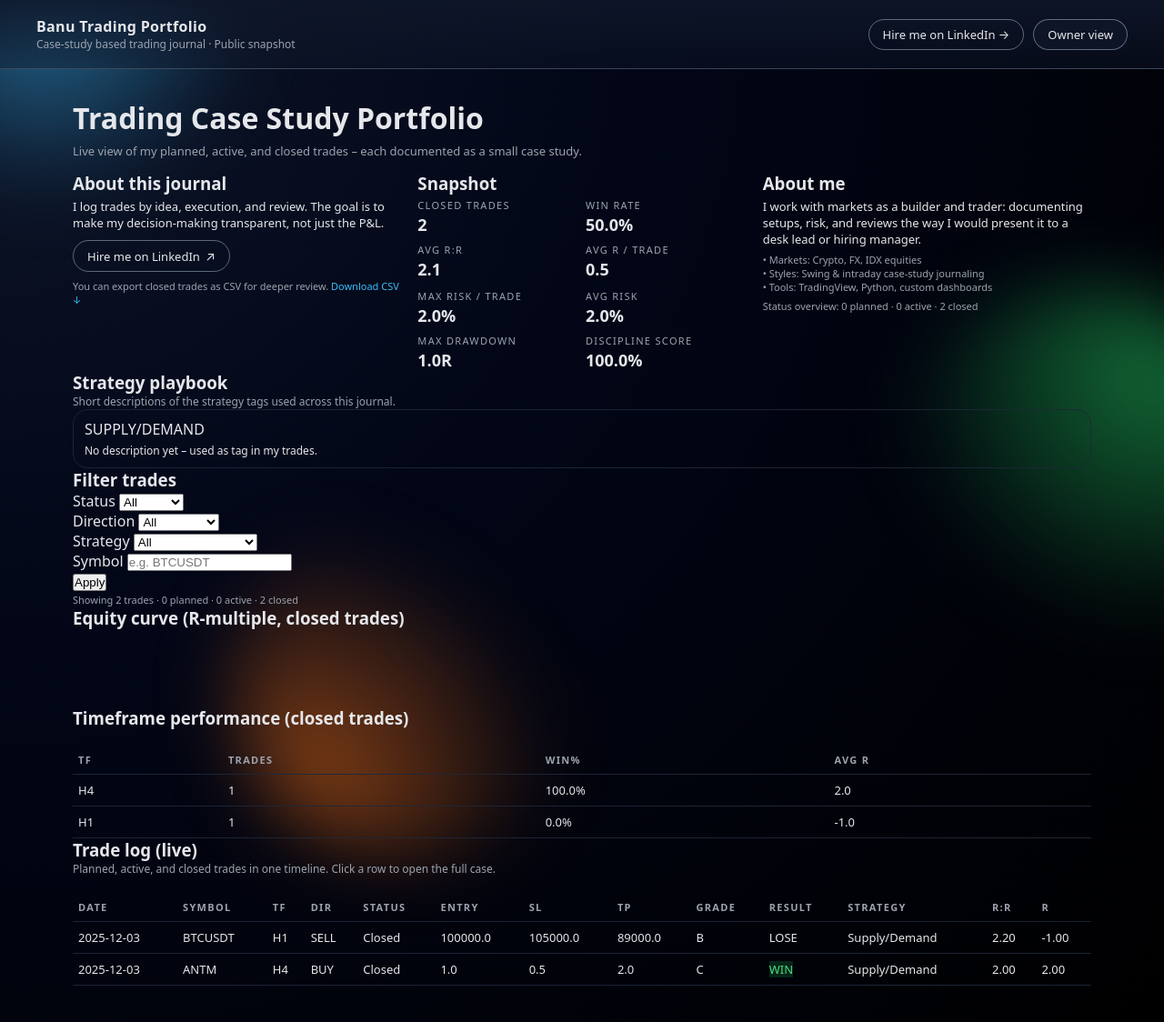
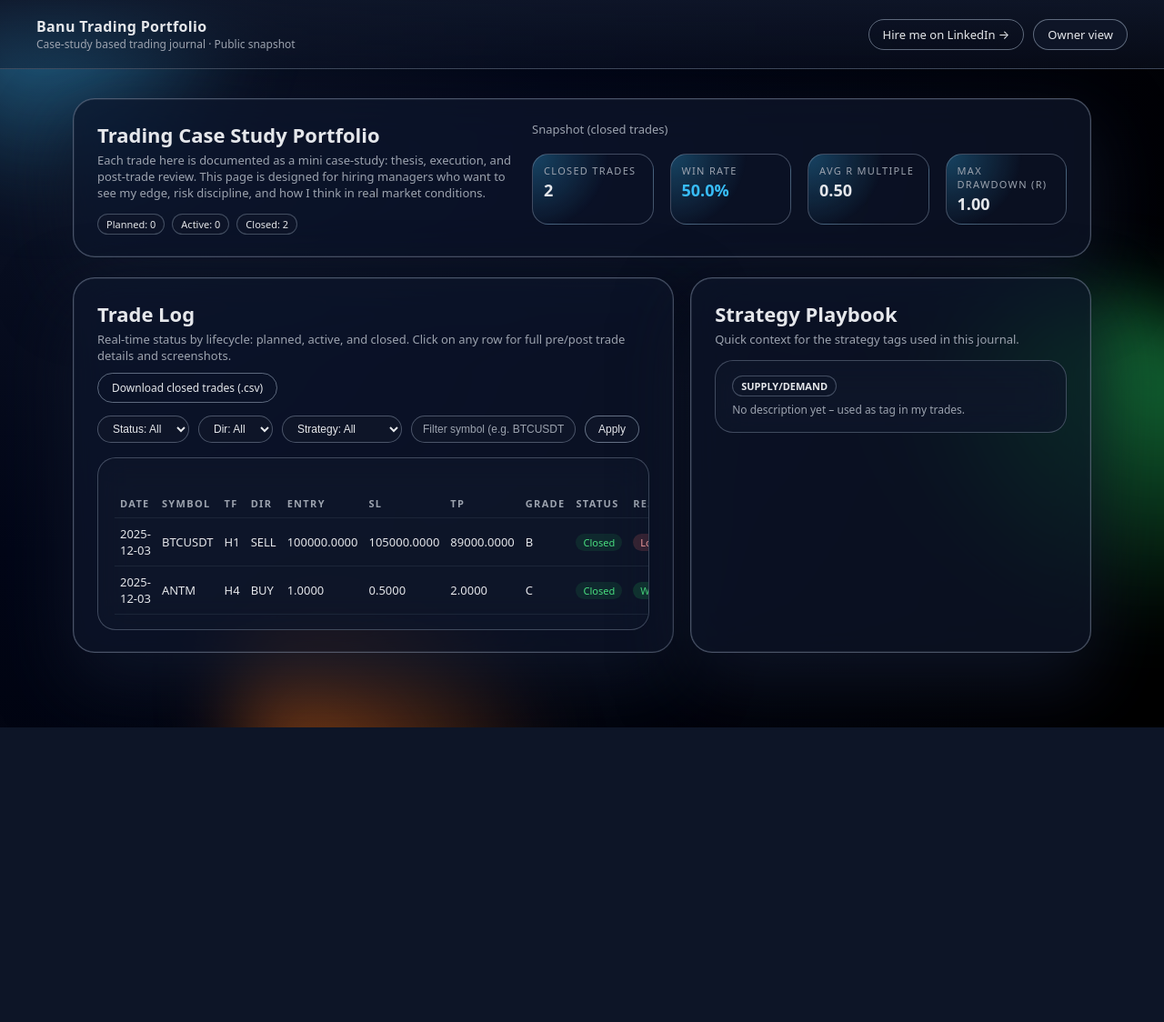
Before and after one commit to banuwij/trading-portfolio, a Flask app: page /public in a window 1280 px wide. Shown: the whole page at 91% size. After the commit the page ends 800 px from the top, so only its background shows below. Run offline with Flask 3, Linux system fonts and the light colour scheme; data comes from the database, SQL or seed files in the repository.

Commit message:
Update public_index.html for portfolio enhancements
Refactor trading case study portfolio page layout and content.

```diff
--- a/templates/public_index.html
+++ b/templates/public_index.html
@@ -1,233 +1,154 @@
 {% extends "base.html" %}
+{% block title %}Trading Case Study Portfolio · Public{% endblock %}
+
 {% block content %}
-<h1 style="margin:0 0 6px;">Trading Case Study Portfolio</h1>
-<p style="font-size:13px;color:#9ca3af;margin:0 0 14px;max-width:680px;">
-  Live view of my planned, active, and closed trades – each documented as a small case study.
+
+<div class="glass-card" style="margin-bottom: 20px;">
+    <div style="display:flex;justify-content:space-between;gap:18px;flex-wrap:wrap;">
+        <div style="max-width:460px;">
+            <div class="section-heading">Trading Case Study Portfolio</div>
+            <p class="section-sub">
+                Each trade here is documented as a mini case-study:
+                thesis, execution, and post-trade review. This page is designed for
+                hiring managers who want to see my edge, risk discipline, and how I think in real market conditions.
             </p>
+            <div style="margin-top:14px;display:flex;gap:8px;flex-wrap:wrap;">
+                <span class="tag-pill">Planned: {{ planned_count }}</span>
+                <span class="tag-pill">Active: {{ active_count }}</span>
+                <span class="tag-pill">Closed: {{ closed_count }}</span>
+            </div>
+        </div>
 
-<div class="card">
-  <div style="display:flex;flex-wrap:wrap;gap:18px;align-items:flex-start;">
-    <div style="flex:1 1 260px;">
-      <h3 style="margin:0 0 4px;">About this journal</h3>
-      <p style="font-size:13px;color:#e5e7eb;margin:0 0 10px;">
-        I log trades by idea, execution, and review. The goal is to make my decision-making
-        transparent, not just the P&amp;L.
-      </p>
-      <a class="btn-outline" href="https://linkedin.com/in/banuwijaya" target="_blank" rel="noopener noreferrer">
-        Hire me on LinkedIn
-        <span style="font-size:14px;">↗</span>
-      </a>
-      <p style="font-size:11px;color:#9ca3af;margin-top:8px;">
-        You can export closed trades as CSV for deeper review.
-        <a href="{{ url_for('export_closed_csv') }}" style="font-size:11px;">Download CSV &darr;</a>
-      </p>
-    </div>
-    <div style="flex:1 1 260px;">
-      <h3 style="margin:0 0 4px;">Snapshot</h3>
-      <div style="display:grid;grid-template-columns:repeat(auto-fit,minmax(130px,1fr));gap:8px;">
-        <div>
+        <div style="flex:1;min-width:260px;">
+            <div class="section-sub" style="margin-bottom:6px;">Snapshot (closed trades)</div>
+            <div class="stats-grid">
+                <div class="stat-pill">
                     <div class="stat-label">Closed trades</div>
                     <div class="stat-value">{{ stats.total }}</div>
                 </div>
-        <div>
+                <div class="stat-pill">
                     <div class="stat-label">Win rate</div>
-          <div class="stat-value">{{ stats.win_rate }}%</div>
+                    <div class="stat-value stat-value-accent">{{ "%.1f"|format(stats.win_rate) }}%</div>
                 </div>
-        <div>
-          <div class="stat-label">Avg R:R</div>
-          <div class="stat-value">{{ stats.avg_rr }}</div>
+                <div class="stat-pill">
+                    <div class="stat-label">Avg R multiple</div>
+                    <div class="stat-value">{{ "%.2f"|format(stats.avg_realized_r) }}</div>
                 </div>
-        <div>
-          <div class="stat-label">Avg R / trade</div>
-          <div class="stat-value">{{ stats.avg_realized_r }}</div>
+                <div class="stat-pill">
+                    <div class="stat-label">Max drawdown (R)</div>
+                    <div class="stat-value">{{ "%.2f"|format(stats.max_drawdown) }}</div>
                 </div>
             </div>
-      <div style="display:grid;grid-template-columns:repeat(auto-fit,minmax(130px,1fr));gap:8px;margin-top:10px;">
-        <div>
-          <div class="stat-label">Max risk / trade</div>
-          <div class="stat-value">{{ stats.max_risk }}%</div>
-        </div>
-        <div>
-          <div class="stat-label">Avg risk</div>
-          <div class="stat-value">{{ stats.avg_risk }}%</div>
-        </div>
-        <div>
-          <div class="stat-label">Max drawdown</div>
-          <div class="stat-value">{{ stats.max_drawdown }}R</div>
-        </div>
-        <div>
-          <div class="stat-label">Discipline score</div>
-          <div class="stat-value">{{ stats.discipline_score }}%</div>
-        </div>
-      </div>
-    </div>
-    <div style="flex:1 1 260px;">
-      <h3 style="margin:0 0 4px;">About me</h3>
-      <p style="font-size:13px;color:#e5e7eb;margin:0 6px 6px 0;">
-        I work with markets as a builder and trader: documenting setups, risk, and reviews the way
-        I would present it to a desk lead or hiring manager.
-      </p>
-      <ul style="list-style:none;padding:0;margin:0;font-size:11px;color:#9ca3af;">
-        <li>• Markets: Crypto, FX, IDX equities</li>
-        <li>• Styles: Swing &amp; intraday case-study journaling</li>
-        <li>• Tools: TradingView, Python, custom dashboards</li>
-      </ul>
-      <p style="font-size:11px;color:#9ca3af;margin:6px 0 0;">
-        Status overview: {{ planned_count }} planned · {{ active_count }} active · {{ closed_count }} closed
-      </p>
         </div>
     </div>
 </div>
 
-{% if playbook %}
-  <div class="card">
-    <h3 style="margin-top:0;">Strategy playbook</h3>
-    <p style="font-size:12px;color:#9ca3af;margin-top:0;">
-      Short descriptions of the strategy tags used across this journal.
+<div class="two-column">
+    <div class="glass-card">
+        <div style="display:flex;justify-content:space-between;align-items:flex-end;gap:10px;flex-wrap:wrap;">
+            <div>
+                <div class="section-heading">Trade Log</div>
+                <p class="section-sub">
+                    Real-time status by lifecycle: planned, active, and closed.
+                    Click on any row for full pre/post trade details and screenshots.
                 </p>
-    <div style="display:flex;flex-wrap:wrap;gap:10px;">
-      {% for s in playbook %}
-        <div style="flex:1 1 220px;border-radius:16px;border:1px solid rgba(31,41,55,0.9);padding:10px 12px;">
-          <div style="display:flex;align-items:center;gap:6px;margin-bottom:4px;">
-            <span class="chip">{{ s.tag }}</span>
             </div>
-          <div style="font-size:12px;color:#e5e7eb;">
-            {{ s.description }}
+            <div>
+                <a href="{{ url_for('export_closed_csv') }}" class="btn-outline" style="font-size:12px;">
+                    Download closed trades (.csv)
+                </a>
             </div>
         </div>
-      {% endfor %}
-    </div>
-  </div>
-{% endif %}
 
-<div class="card">
-  <h3 style="margin-top:0;">Filter trades</h3>
-  <form method="get">
-    <div class="filter-row">
-      <div>
-        <label>Status</label>
-        <select name="status">
-          <option value="ALL" {% if filter_status == 'ALL' %}selected{% endif %}>All</option>
+        <form method="get" class="filters-row" style="margin-top:14px;">
+            <select name="status" class="filter-select">
+                <option value="ALL" {% if filter_status == 'ALL' %}selected{% endif %}>Status: All</option>
                 <option value="PLANNED" {% if filter_status == 'PLANNED' %}selected{% endif %}>Planned</option>
                 <option value="ACTIVE" {% if filter_status == 'ACTIVE' %}selected{% endif %}>Active</option>
                 <option value="CLOSED" {% if filter_status == 'CLOSED' %}selected{% endif %}>Closed</option>
             </select>
-      </div>
-      <div>
-        <label>Direction</label>
-        <select name="direction">
-          <option value="ALL" {% if filter_direction == 'ALL' %}selected{% endif %}>All</option>
-          <option value="BUY" {% if filter_direction == 'BUY' %}selected{% endif %}>Long (Buy)</option>
-          <option value="SELL" {% if filter_direction == 'SELL' %}selected{% endif %}>Short (Sell)</option>
+
+            <select name="direction" class="filter-select">
+                <option value="ALL" {% if filter_direction == 'ALL' %}selected{% endif %}>Dir: All</option>
+                <option value="BUY" {% if filter_direction == 'BUY' %}selected{% endif %}>Buy</option>
+                <option value="SELL" {% if filter_direction == 'SELL' %}selected{% endif %}>Sell</option>
             </select>
-      </div>
-      <div>
-        <label>Strategy</label>
-        <select name="strategy">
-          <option value="ALL" {% if filter_strategy == 'ALL' %}selected{% endif %}>All</option>
+
+            <select name="strategy" class="filter-select">
+                <option value="ALL" {% if filter_strategy == 'ALL' %}selected{% endif %}>Strategy: All</option>
                 {% for s in unique_strategies %}
-            {% set s_up = s.upper() %}
-            <option value="{{ s_up }}" {% if filter_strategy == s_up %}selected{% endif %}>{{ s_up }}</option>
+                    <option value="{{ s }}" {% if filter_strategy == s %}selected{% endif %}>{{ s }}</option>
                 {% endfor %}
             </select>
-      </div>
-      <div>
-        <label>Symbol</label>
-        <input type="text" name="symbol" placeholder="e.g. BTCUSDT"
-               value="{{ filter_symbol }}">
-      </div>
-      <button type="submit">Apply</button>
-    </div>
-    <p style="font-size:11px;color:#9ca3af;margin:2px 0 0;">
-      Showing {{ trades|length }} trades · {{ planned_count }} planned · {{ active_count }} active · {{ closed_count }} closed
-    </p>
+
+            <input type="text"
+                   name="symbol"
+                   value="{{ filter_symbol }}"
+                   class="filter-input"
+                   placeholder="Filter symbol (e.g. BTCUSDT)">
+            <button type="submit" class="filter-btn">Apply</button>
         </form>
-</div>
 
-{% if stats.equity_points|length > 0 %}
-  <div class="card card-chart">
-    <h3 style="margin-top:0;">Equity curve (R-multiple, closed trades)</h3>
-    <canvas id="equityChart" height="80"></canvas>
-  </div>
-{% endif %}
-
-{% if stats.tf_stats %}
-  <div class="card">
-    <h3 style="margin-top:0;">Timeframe performance (closed trades)</h3>
-    <table>
-      <thead><tr><th>TF</th><th>Trades</th><th>Win%</th><th>Avg R</th></tr></thead>
-      <tbody>
-      {% for tf, data in stats.tf_stats.items() %}
-        <tr>
-          <td>{{ tf }}</td>
-          <td>{{ data.count }}</td>
-          <td>{{ data.win_rate }}%</td>
-          <td>{{ data.avg_r }}</td>
-        </tr>
-      {% endfor %}
-      </tbody>
-    </table>
-  </div>
-{% endif %}
-
-<div class="card">
-  <h3 style="margin-top:0;">Trade log (live)</h3>
-  <p style="font-size:12px;color:#9ca3af;margin-top:0;">
-    Planned, active, and closed trades in one timeline. Click a row to open the full case.
-  </p>
-  <div style="overflow-x:auto;">
+        <div class="glass-card-soft" style="margin-top:16px;overflow-x:auto;">
             <table>
                 <thead>
                 <tr>
-        <th>Date</th><th>Symbol</th><th>TF</th><th>Dir</th>
+                    <th>Date</th>
+                    <th>Symbol</th>
+                    <th>TF</th>
+                    <th>Dir</th>
+                    <th>Entry</th>
+                    <th>SL</th>
+                    <th>TP</th>
+                    <th>Grade</th>
                     <th>Status</th>
-        <th>Entry</th><th>SL</th><th>TP</th>
-        <th>Grade</th><th>Result</th>
-        <th>Strategy</th><th>R:R</th><th>R</th>
+                    <th>Result</th>
+                    <th>R:R</th>
+                    <th>R</th>
                 </tr>
                 </thead>
                 <tbody>
                 {% for t in trades %}
-        <tr onclick="window.location='{{ url_for('trade_detail', trade_id=t['id']) }}'"
+                    <tr onclick="window.location='{{ url_for('trade_detail', trade_id=t.id) }}'"
                         style="cursor:pointer;">
-          <td>{{ t['trade_date'] }}</td>
-          <td>{{ t['symbol'] }}</td>
-          <td>{{ t['timeframe'] }}</td>
-          <td>{{ t['direction'] }}</td>
+                        <td>{{ t.trade_date or '-' }}</td>
+                        <td>{{ t.symbol or '-' }}</td>
+                        <td>{{ t.timeframe or '-' }}</td>
+                        <td>{{ (t.direction or '')|upper }}</td>
+                        <td>{{ "%.4f"|format(t.entry_price) if t.entry_price is not none else '-' }}</td>
+                        <td>{{ "%.4f"|format(t.stop_loss) if t.stop_loss is not none else '-' }}</td>
+                        <td>{{ "%.4f"|format(t.take_profit) if t.take_profit is not none else '-' }}</td>
+                        <td>{{ t.grade or '-' }}</td>
                         <td>
-            {% set st = (t['status'] or '').upper() %}
+                            {% set st = (t.status or '')|upper %}
                             {% if st == 'PLANNED' %}
-              <span class="status-badge status-planned">
-                <span class="status-dot"></span> Planned
-              </span>
+                                <span class="badge-status badge-planned">Planned</span>
                             {% elif st == 'ACTIVE' %}
-              <span class="status-badge status-active">
-                <span class="status-dot"></span> Active
-              </span>
+                                <span class="badge-status badge-active">Active</span>
                             {% elif st == 'CLOSED' %}
-              <span class="status-badge status-closed">
-                <span class="status-dot"></span> Closed
-              </span>
+                                <span class="badge-status badge-closed">Closed</span>
                             {% else %}
-              -
+                                <span class="badge-status">{{ st or '-' }}</span>
                             {% endif %}
                         </td>
-          <td>{{ t['entry_price'] }}</td>
-          <td>{{ t['stop_loss'] }}</td>
-          <td>{{ t['take_profit'] }}</td>
-          <td><span class="grade">{{ t['grade'] or '-' }}</span></td>
                         <td>
-            {% if (t['result'] or '').upper() == 'WIN' %}
-              <span class="badge badge-win">WIN</span>
-            {% elif (t['result'] or '').upper() == 'LOSE' %}
-              <span class="badge badge-lose">LOSE</span>
+                            {% set res = (t.result or '')|upper %}
+                            {% if res == 'WIN' %}
+                                <span class="badge-status badge-win">Win</span>
+                            {% elif res == 'LOSE' %}
+                                <span class="badge-status badge-loss">Loss</span>
                             {% else %}
-              -
+                                <span class="badge-status">{{ res or '-' }}</span>
                             {% endif %}
                         </td>
-          <td>{{ t['strategy_tag'] }}</td>
-          <td>{{ '%.2f'|format(t['rr_ratio']) if t['rr_ratio'] is not none else '-' }}</td>
-          <td>{{ '%.2f'|format(t['realized_r']) if t['realized_r'] is not none else '-' }}</td>
+                        <td>{{ "%.2f"|format(t.rr_ratio) if t.rr_ratio is not none else '-' }}</td>
+                        <td>{{ "%.2f"|format(t.realized_r) if t.realized_r is not none else '-' }}</td>
+                    </tr>
+                {% else %}
+                    <tr>
+                        <td colspan="12" style="text-align:center;color:var(--text-muted);padding:14px 0;">
+                            No trades yet – once I log trades, they will appear here in real time.
+                        </td>
                     </tr>
                 {% endfor %}
                 </tbody>
@@ -235,37 +156,26 @@
         </div>
     </div>
 
-{% if stats.equity_points|length > 0 %}
-<script>
-  const labels = {{ stats.equity_labels|tojson }};
-  const dataPoints = {{ stats.equity_points|tojson }};
-  const ctx = document.getElementById('equityChart').getContext('2d');
-  new Chart(ctx, {
-    type: 'line',
-    data: {
-      labels: labels,
-      datasets: [{
-        data: dataPoints,
-        tension: 0.35,
-        borderColor: '#38bdf8',
-        backgroundColor: 'rgba(56,189,248,0.16)',
-        borderWidth: 2,
-        pointRadius: 0,
-        fill: true
-      }]
-    },
-    options: {
-      responsive: true,
-      plugins: { legend: { display:false } },
-      scales: {
-        x: { display:false },
-        y: {
-          ticks: { color:'#9ca3af', font:{ size:11 } },
-          grid: { color:'rgba(31,41,55,0.7)' }
-        }
-      }
-    }
-  });
-</script>
-{% endif %}
+    <div class="glass-card">
+        <div class="section-heading">Strategy Playbook</div>
+        <p class="section-sub">
+            Quick context for the strategy tags used in this journal.
+        </p>
+        <div class="playbook-list" style="margin-top:14px;">
+            {% for s in playbook %}
+                <div class="glass-card-soft">
+                    <div class="playbook-item-title">
+                        <span class="tag-pill">{{ s.tag }}</span>
+                    </div>
+                    <div style="margin-top:6px;color:var(--text-muted);">
+                        {{ s.description }}
+                    </div>
+                </div>
+            {% else %}
+                <p class="section-sub">Strategy tags will appear automatically once trades are logged.</p>
+            {% endfor %}
+        </div>
+    </div>
+</div>
+
 {% endblock %}
```
Lines whose indentation alone changed are shown as unchanged.
